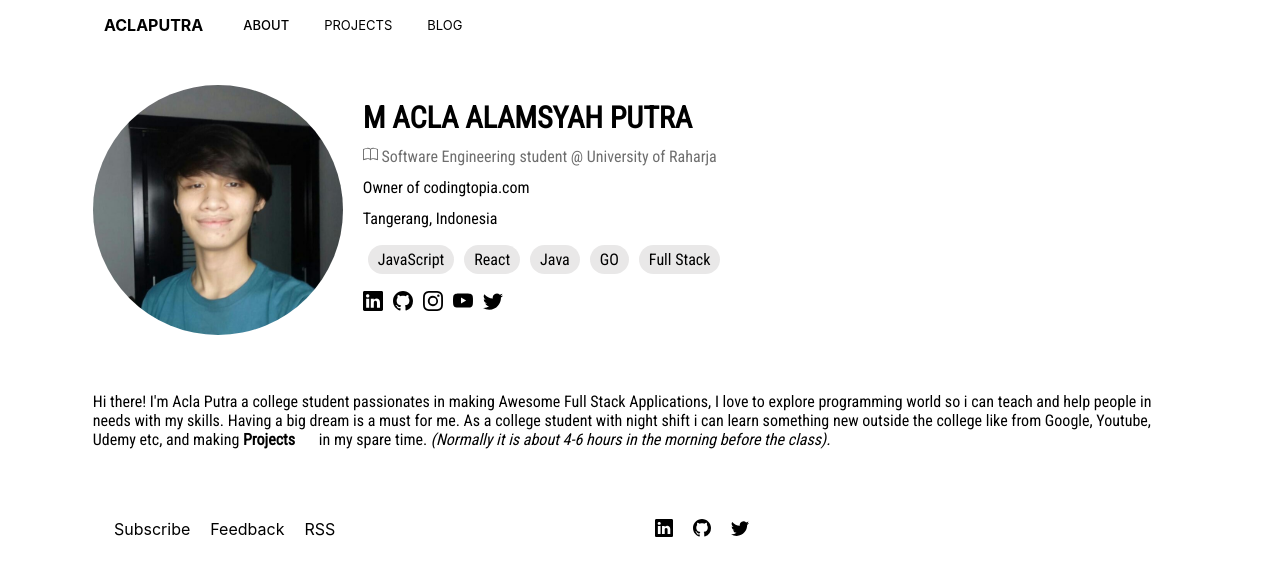
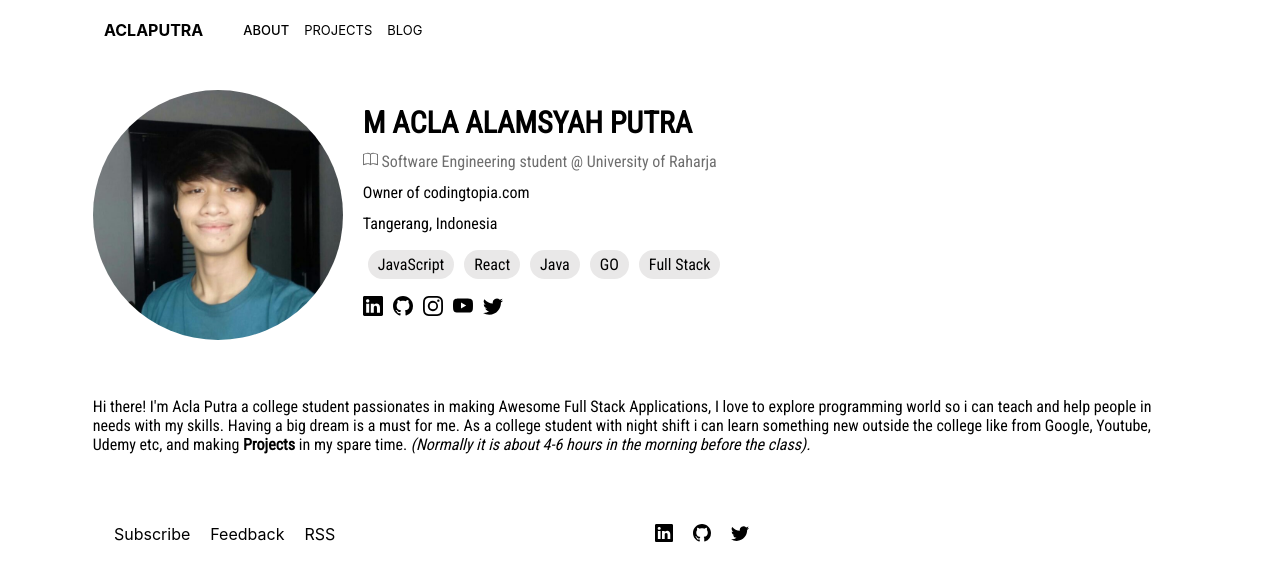
Before and after one commit to Aclaputra/aclaputra.github.io, a React (Create React App) app: page / in a window 1280 px wide. Shown: the top 580 px of the page. Built offline with nearby package versions, Linux system fonts and the light colour scheme.

Commit message:
styling navbar

```diff
--- a/src/styles/Navbar.css
+++ b/src/styles/Navbar.css
@@ -2,26 +2,21 @@
     background-color: #FFF;
     height: 50px;
     font-size: small;
+    margin-top: 5px;
+    z-index: 10;
 }
 .no-deco {
     text-decoration: none;
-    padding-right: 20px;
-    color: black;
-}
-.Navbar p {
-    padding: 0 10px;
+    /* padding-right: 20px; */
     color: black;
     transition: 0.2s;
-    display: block;
 }
-.Navbar p:hover {
-    color: red;
+.no-deco:hover {
+    color: rgb(2, 139, 202);
 }
+
 .logo {
     font-weight: 700;
-    padding: 0 10px;
-    margin-left: 30px;
-    font-size: medium;
 }
 .about {
     font-weight: 500;
```
